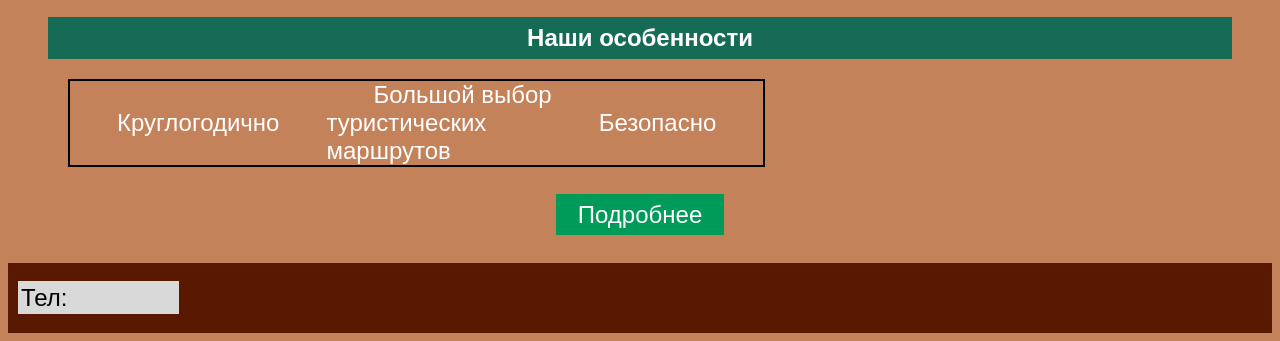
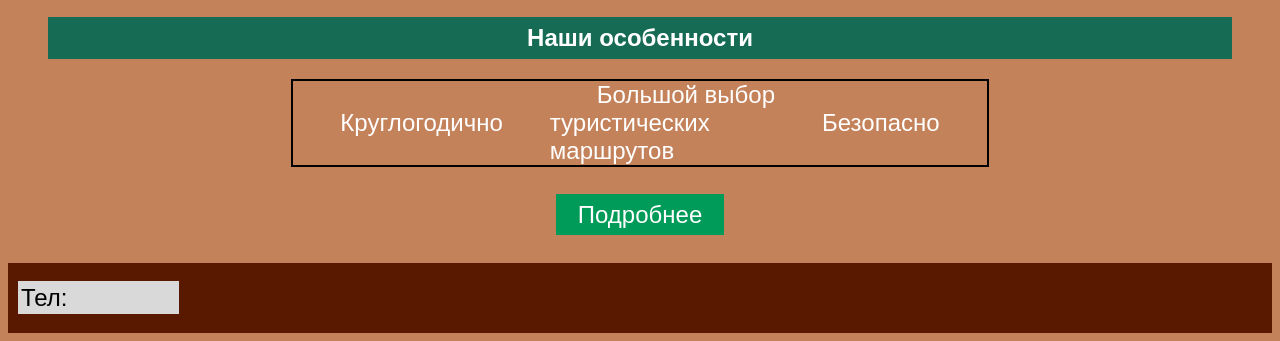
Before and after one commit to catsAreBallin/schoolHTMLProject, a plain HTML site: page index.html in a window 1280 px wide. Shown: the part 699-1040 px from the top of the page. Drawn offline with Linux system fonts and the light colour scheme.

Commit message:
Update style.css

```diff
--- a/style.css
+++ b/style.css
@@ -105,7 +105,6 @@ table font {
 
 .lastTable {
     border: 2px black solid;
-    margin-left: 60px;
 }
 
 .tableFontLast {
@@ -123,6 +122,6 @@ a {
     margin: 21px 0px 21px 0px;
 }
 
-.a {
-    text-align: center;
+table {
+    margin: auto;
 }
```
